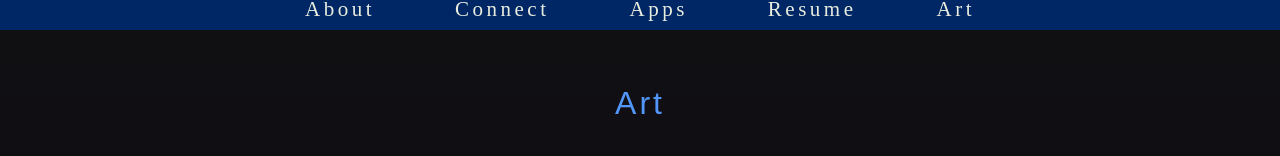
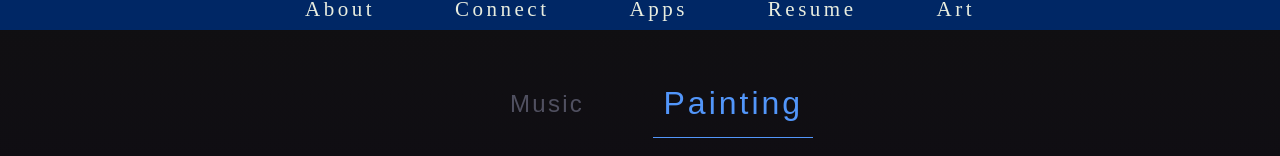
Before and after one commit to StefonSimmons/portfolio, a React (Create React App) app in the folder portfolio_app/: page /myart in a window 1280 px wide. Shown: the part 131-287 px from the top of the page. Built offline with nearby package versions, Linux system fonts and the light colour scheme.

Commit message:
no header

```diff
--- a/portfolio_app/src/components/MyArt/MyArt.jsx
+++ b/portfolio_app/src/components/MyArt/MyArt.jsx
@@ -85,7 +85,7 @@ export default function MyArt({ changeRole }) {
 
   return (
     <ArtContainer>
-      <Header>Art</Header>
+      {/* <Header>Art</Header> */}
       <Tabs>
         <Tab activeTab={tabs.music} onClick={() => handleClick('music')}>
           <Header activeTab={tabs.music}>Music</Header>
```
